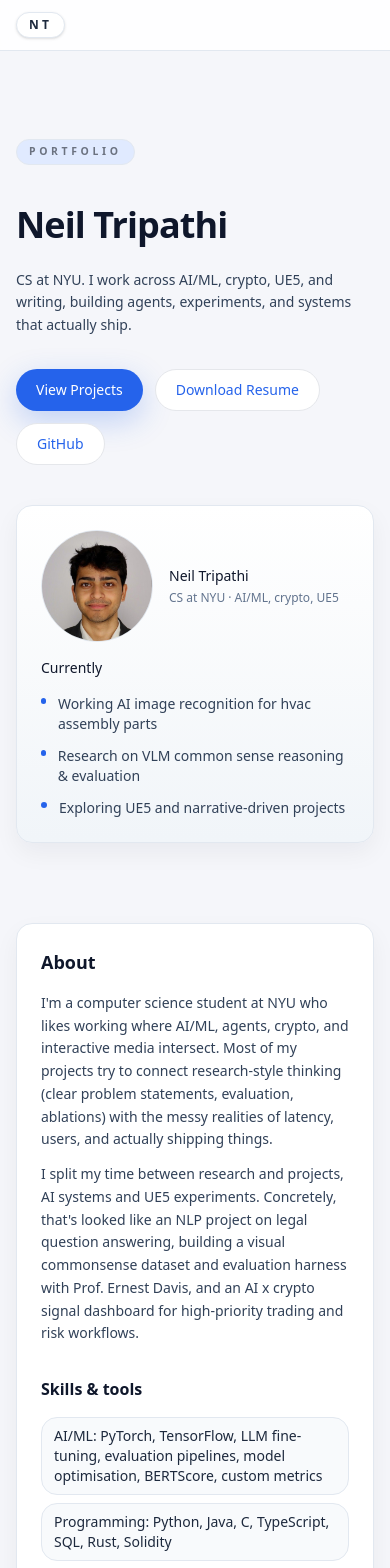
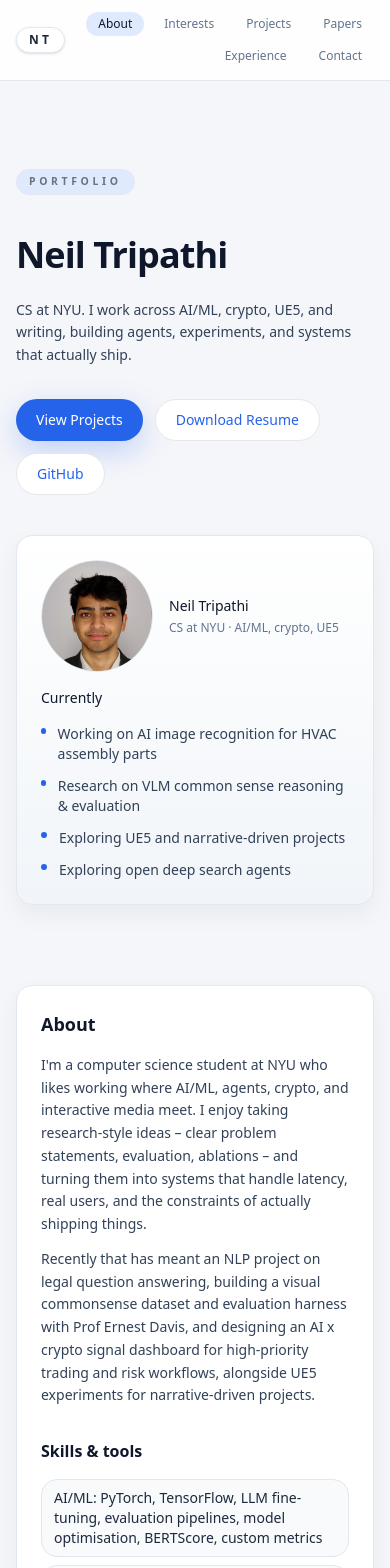
Before and after one commit to neilt93/Website, a Next.js app: page /about in a window 390 px wide. Shown: the top 1568 px of the page. Built offline with nearby package versions, Linux system fonts and the light colour scheme.

Commit message:
fixed nav bar for mobile

```diff
--- a/src/app/about/page.tsx
+++ b/src/app/about/page.tsx
@@ -81,7 +81,7 @@ export default function AboutPage() {
             <ul className="mt-4 space-y-3 text-sm text-slate-700">
               <li className="flex gap-3">
                 <span className="mt-1 h-1.5 w-1.5 rounded-full bg-[var(--accent)]" />
-                <span>Working AI image recognition for hvac assembly parts</span>
+                <span>Working on AI image recognition for HVAC assembly parts</span>
               </li>
               <li className="flex gap-3">
                 <span className="mt-1 h-1.5 w-1.5 rounded-full bg-[var(--accent)]" />
@@ -90,6 +90,10 @@ export default function AboutPage() {
               <li className="flex gap-3">
                 <span className="mt-1 h-1.5 w-1.5 rounded-full bg-[var(--accent)]" />
                 <span>Exploring UE5 and narrative-driven projects</span>
+              </li>
+              <li className="flex gap-3">
+                <span className="mt-1 h-1.5 w-1.5 rounded-full bg-[var(--accent)]" />
+                <span>Exploring open deep search agents</span>
               </li>
             </ul>
           </aside>
@@ -106,18 +110,18 @@ export default function AboutPage() {
             <div className="space-y-3 text-sm leading-relaxed text-slate-700 sm:text-[0.94rem]">
               <p>
                 I&apos;m a computer science student at NYU who likes working
-                where AI/ML, agents, crypto, and interactive media intersect.
-                Most of my projects try to connect research-style thinking
-                (clear problem statements, evaluation, ablations) with the messy
-                realities of latency, users, and actually shipping things.
+                where AI/ML, agents, crypto, and interactive media meet. I
+                enjoy taking research-style ideas – clear problem statements,
+                evaluation, ablations – and turning them into systems that
+                handle latency, real users, and the constraints of actually
+                shipping things.
               </p>
               <p>
-                I split my time between research and projects, AI
-                systems and UE5 experiments. Concretely, that&apos;s
-                looked like an NLP project on legal question answering,
-                building a visual commonsense dataset and evaluation harness
-                with Prof. Ernest Davis, and an AI x crypto signal dashboard
-                for high-priority trading and risk workflows.
+                Recently that has meant an NLP project on legal question
+                answering, building a visual commonsense dataset and evaluation
+                harness with Prof Ernest Davis, and designing an AI x crypto
+                signal dashboard for high-priority trading and risk workflows,
+                alongside UE5 experiments for narrative-driven projects.
               </p>
             </div>
           </div>
--- a/src/components/Nav.tsx
+++ b/src/components/Nav.tsx
@@ -31,7 +31,7 @@ export function Nav() {
       >
         NT
       </Link>
-      <div className="hidden gap-2 text-xs font-medium text-slate-500 sm:flex">
+      <div className="flex flex-wrap justify-end gap-2 text-xs font-medium text-slate-500">
         {links.map((link) => {
           const active = isActive(link.href);
           return (
```
